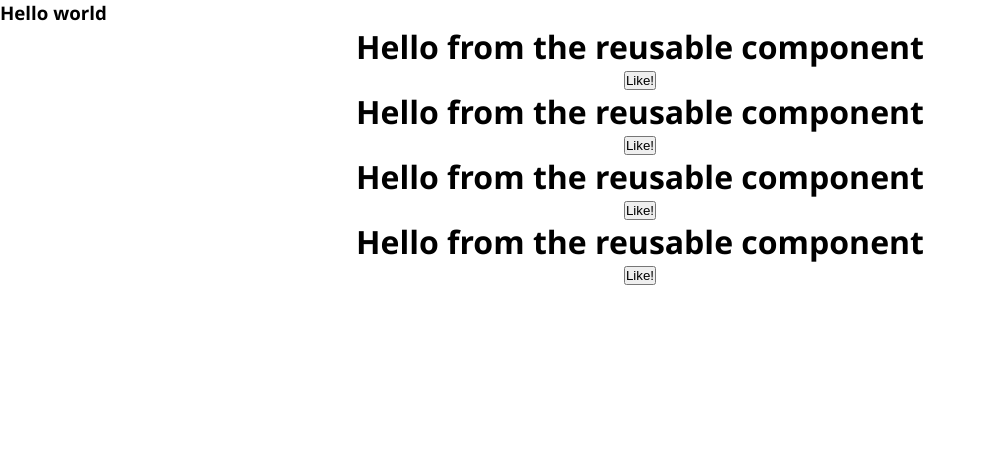
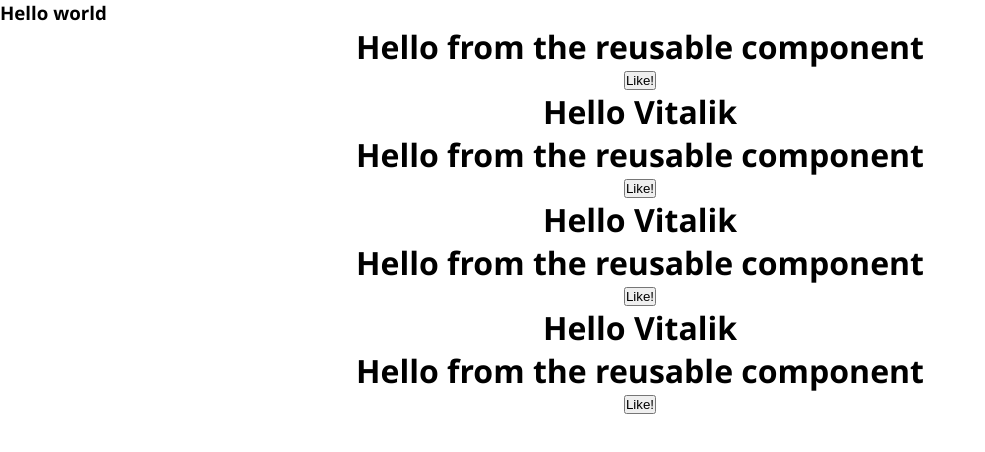
Before and after one commit to arduan/react_bogdan, a React (Create React App) app: page / in a window 1280 px wide. Shown: the top 452 px of the page, without its empty margins (0-985 px from the left). Built offline with nearby package versions, Linux system fonts and the light colour scheme.

Commit message:
Component add other component.

```diff
--- a/src/App.js
+++ b/src/App.js
@@ -1,5 +1,6 @@
 import './App.css';
 import MyComponent from "./components/MyComponents";
+import VitalikCompont from "./components/VitalikCompont";
 
 
 
@@ -8,8 +9,11 @@ function App() {
   return (
     <div className="App">
       <MyComponent />
+        <VitalikCompont/>
       <MyComponent />
+        <VitalikCompont/>
       <MyComponent />
+        <VitalikCompont/>
       <MyComponent />
     </div>
   );
--- /dev/null
+++ b/src/components/VitalikCompont.js
@@ -0,0 +1,9 @@
+function VitalikCompont(){
+    return(
+        <div>
+            <h1>Hello Vitalik</h1>
+        </div>
+    )
+}
+
+export default VitalikCompont
```
